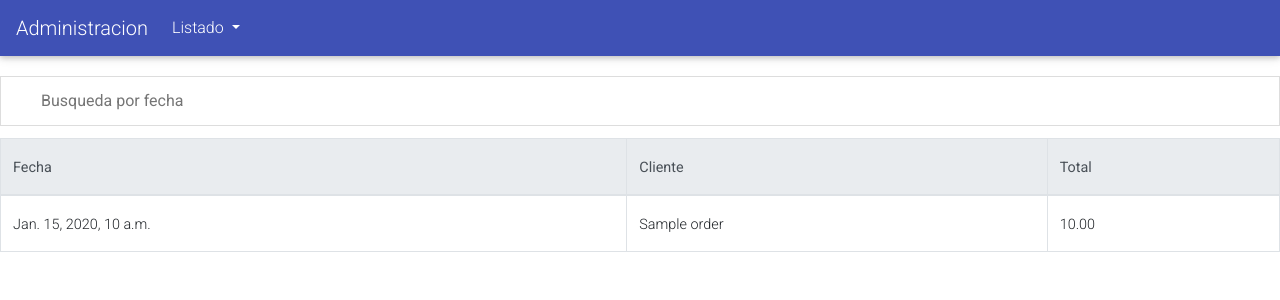
After one commit to chrismaza/Sandwiches-Web, a Django app: page /order_list_date/ in a window 1280 px wide. The commit adds this page. Shown: the top 300 px of the page. Run offline with Django 3.2, Linux system fonts and the light colour scheme; tables that the repository leaves empty hold one stand-in row (values such as "Sample post"); some libraries are stand-ins or nearby versions.

Commit message:
Listas de ordenes en administracion
Empezando a colocar listas de ordenes, por ahora está la general y por día pero falta acomodarlas

```diff
--- a/SandwichWeb/SandwichWeb/urls.py
+++ b/SandwichWeb/SandwichWeb/urls.py
@@ -15,11 +15,13 @@ Including another URLconf
 """
 from django.contrib import admin
 from django.urls import path, include
-from client.views import Index, Index_Admin, makeOrder
+from client.views import Index, Index_Admin, makeOrder, listOrder, listOrderDate
 
 urlpatterns = [
     path('admin/', admin.site.urls),
     path('', Index.as_view(),name = 'index'),
     path('administration/', Index_Admin.as_view(),name = 'administration'),
     path('order/', makeOrder.as_view(),name = 'order'),
+    path('order_list/', listOrder.as_view(),name = 'order_list'),
+    path('order_list_date/', listOrderDate.as_view(),name = 'order_list_date'),
 ]
--- a/SandwichWeb/client/models.py
+++ b/SandwichWeb/client/models.py
@@ -21,6 +21,7 @@ class Order (models.Model):
     created_on = models.DateTimeField(auto_now_add=True)
     client_name = models.CharField(max_length=100)
     total = models.DecimalField(max_digits=5,decimal_places=2)
+    #email = models.EmailField(max_length=40,default='test@test.com')
 
     def __str__(self):
         return f'Orden: {self.created_on.strftime("%a, %d %b %y %H:%M:%S")}'
@@ -34,4 +35,4 @@ class Sandwich (models.Model):
 
 
     def __str__(self):
-        return self.total
+        return f'Sandwich: {self.id_sandwich}'
--- a/SandwichWeb/client/templates/client/admin.html
+++ b/SandwichWeb/client/templates/client/admin.html
@@ -9,8 +9,8 @@
   </div>
   <div class="row justify-content-center mt-1">
     <div class="card col-md-5 col-sm-12 offset-md-1 p-4 text-center">
-      <h2>Listado de Sandwiches</h2>
-      <button class="btn btn-outline-primary">Buscar</button>
+      <h2>Listado de Ordenes</h2>
+      <a href="{% url 'order_list' %}" class="btn btn-outline-primary">Buscar</a>
     </div>
   </div>
 </div>
--- a/SandwichWeb/client/templates/client/base_admin.html
+++ b/SandwichWeb/client/templates/client/base_admin.html
@@ -20,6 +20,8 @@
     {% block content %}
     {% endblock content %}
 
+
+
     <!-- JQuery -->
     <script type="text/javascript" src="https://cdnjs.cloudflare.com/ajax/libs/jquery/3.5.1/jquery.min.js"></script>
     <!-- Bootstrap tooltips -->
--- a/SandwichWeb/client/templates/client/navigation_admin.html
+++ b/SandwichWeb/client/templates/client/navigation_admin.html
@@ -6,22 +6,25 @@
 
     <div class="collapse navbar-collapse" id="navbarSupportedContent">
       <ul class="navbar-nav mr-auto">
-        <li class="nav-item">
+        <!--li class="nav-item">
           <a class="nav-link" href="#">Listado</a>
-        </li>
+        </li-->
         <li class="nav-item dropdown">
           <a class="nav-link dropdown-toggle" href="#" id="navbarDropdown" role="button" data-toggle="dropdown" aria-haspopup="true" aria-expanded="false">
             Listado
           </a>
           <div class="dropdown-menu" aria-labelledby="navbarDropdown">
-            <a class="dropdown-item" href="#">Por Dia</a>
-            <a class="dropdown-item" href="#">Por Pedido</a>
+            <a a href="{% url 'order_list' %}" class="dropdown-item" href="#">General</a>
+            <a a href="{% url 'order_list_date' %}" class="dropdown-item" href="#">Por Dia</a>
+            <a class="dropdown-item" href="#">Por Tamaño</a>
+            <a class="dropdown-item" href="#">Por Ingrediente</a>
+            <a class="dropdown-item" href="#">Por Cliente</a>
           </div>
         </li>
       </ul>
-      <form class="form-inline my-2 my-lg-0">
+      <!--form class="form-inline my-2 my-lg-0">
         <input class="form-control mr-sm-2" type="search" placeholder="Search" aria-label="Search">
         <button class="btn btn-outline-success my-2 my-sm-0" type="submit">Buscar</button>
       </form>
-    </div>
+    </div-->
   </nav>
--- /dev/null
+++ b/SandwichWeb/client/templates/client/order_list_date.html
@@ -0,0 +1,58 @@
+{% extends 'client/admin.html' %}
+{% block content %}
+<div class="table-responsive">
+    <input type="text" id="searchBar" onkeyup="searchDate()" placeholder="Busqueda por fecha">
+    <table id="listDate" class="table table-bordered">
+        <thead class="thead-light">
+        <tr>
+        <th>Fecha</th>
+        <th>Cliente</th>
+        <th>Total</th>
+        </tr>
+    </thead>
+    <tbody>
+        {% for order in orders %}
+        <tr>
+        <td>{{ order.created_on }}</td>
+        <td>{{ order.client_name }}</td>
+        <td>{{ order.total}}</td>
+        </tr>
+    </tbody>
+    {% endfor %}
+        </table>
+</div>
+<script>
+    function searchDate() {
+      // Declare variables
+      var input, filter, table, tr, td, i, txtValue;
+      input = document.getElementById("searchBar");
+      filter = input.value.toUpperCase();
+      table = document.getElementById("listDate");
+      tr = table.getElementsByTagName("tr");
+
+      // Loop through all table rows, and hide those who don't match the search query
+      for (i = 0; i < tr.length; i++) {
+        td = tr[i].getElementsByTagName("td")[0];
+        if (td) {
+          txtValue = td.textContent || td.innerText;
+          if (txtValue.toUpperCase().indexOf(filter) > -1) {
+            tr[i].style.display = "";
+          } else {
+            tr[i].style.display = "none";
+          }
+        }
+      }
+    }
+    </script>
+    <style>
+        #searchBar {
+
+            background-position: 10px 12px;
+            width: 100%;
+            padding: 12px 20px 12px 40px;
+            border: 1px solid #ddd;
+            margin-bottom: 12px;
+            margin-top: 20px;
+}
+    </style>
+{% endblock content %}
--- a/SandwichWeb/client/views.py
+++ b/SandwichWeb/client/views.py
@@ -61,3 +61,17 @@ class makeOrder (View):
         }
 
         return render(request,'client/order_confirmation.html',context)
+
+class listOrder (View): # Lista General
+    def get(self, request, *args, **kwargs):
+        context = {
+            'orders': Order.objects.order_by('-created_on')
+        }
+        return render(request,'client/order_list.html', context)
+
+class listOrderDate (View): # Lista con filtro por fecha
+    def get(self, request, *args, **kwargs):
+        context = {
+            'orders': Order.objects.order_by('created_on')
+        }
+        return render(request,'client/order_list_date.html', context)
```
Also changed, not shown: SandwichWeb/client/templates/client/order_list.html (added, +23 -0 lines), SandwichWeb/client/migrations/0002_order_email.py (added).
